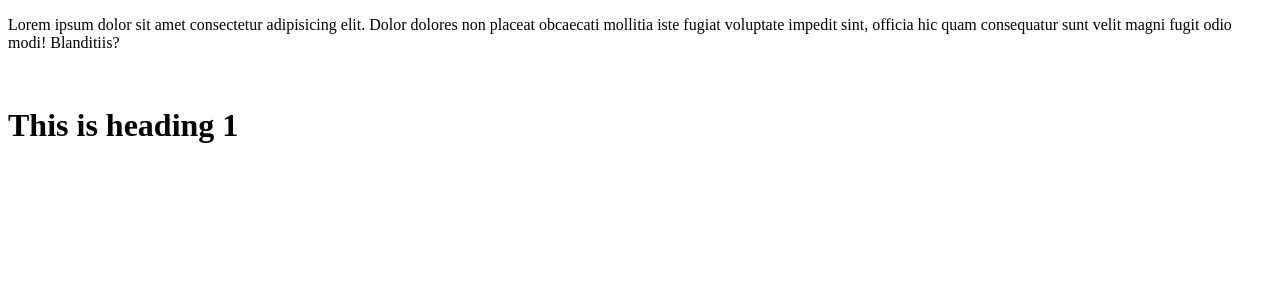
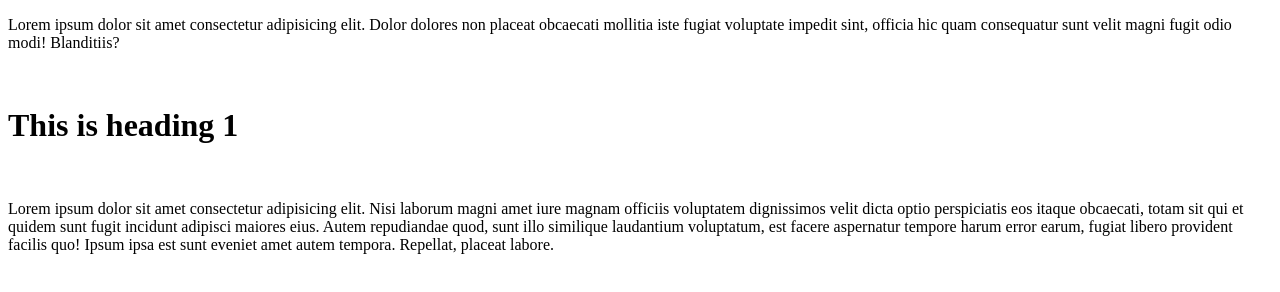
Before and after one commit to GourabBhagabati/selflearning-GITandGithub, a plain HTML site: page index.html in a window 1280 px wide. Drawn offline with Linux system fonts and the light colour scheme.

Commit message:
add a new break then add a new paragraph to test

```diff
--- a/index.html
+++ b/index.html
@@ -9,5 +9,7 @@
     <p>Lorem ipsum dolor sit amet consectetur adipisicing elit. Dolor dolores non placeat obcaecati mollitia iste fugiat voluptate impedit sint, officia hic quam consequatur sunt velit magni fugit odio modi! Blanditiis?</p>
     <br>
     <h1>This is heading 1 </h1>
+    <br>
+    <p>Lorem ipsum dolor sit amet consectetur adipisicing elit. Nisi laborum magni amet iure magnam officiis voluptatem dignissimos velit dicta optio perspiciatis eos itaque obcaecati, totam sit qui et quidem sunt fugit incidunt adipisci maiores eius. Autem repudiandae quod, sunt illo similique laudantium voluptatum, est facere aspernatur tempore harum error earum, fugiat libero provident facilis quo! Ipsum ipsa est sunt eveniet amet autem tempora. Repellat, placeat labore.</p>
 </body>
 </html>
```
